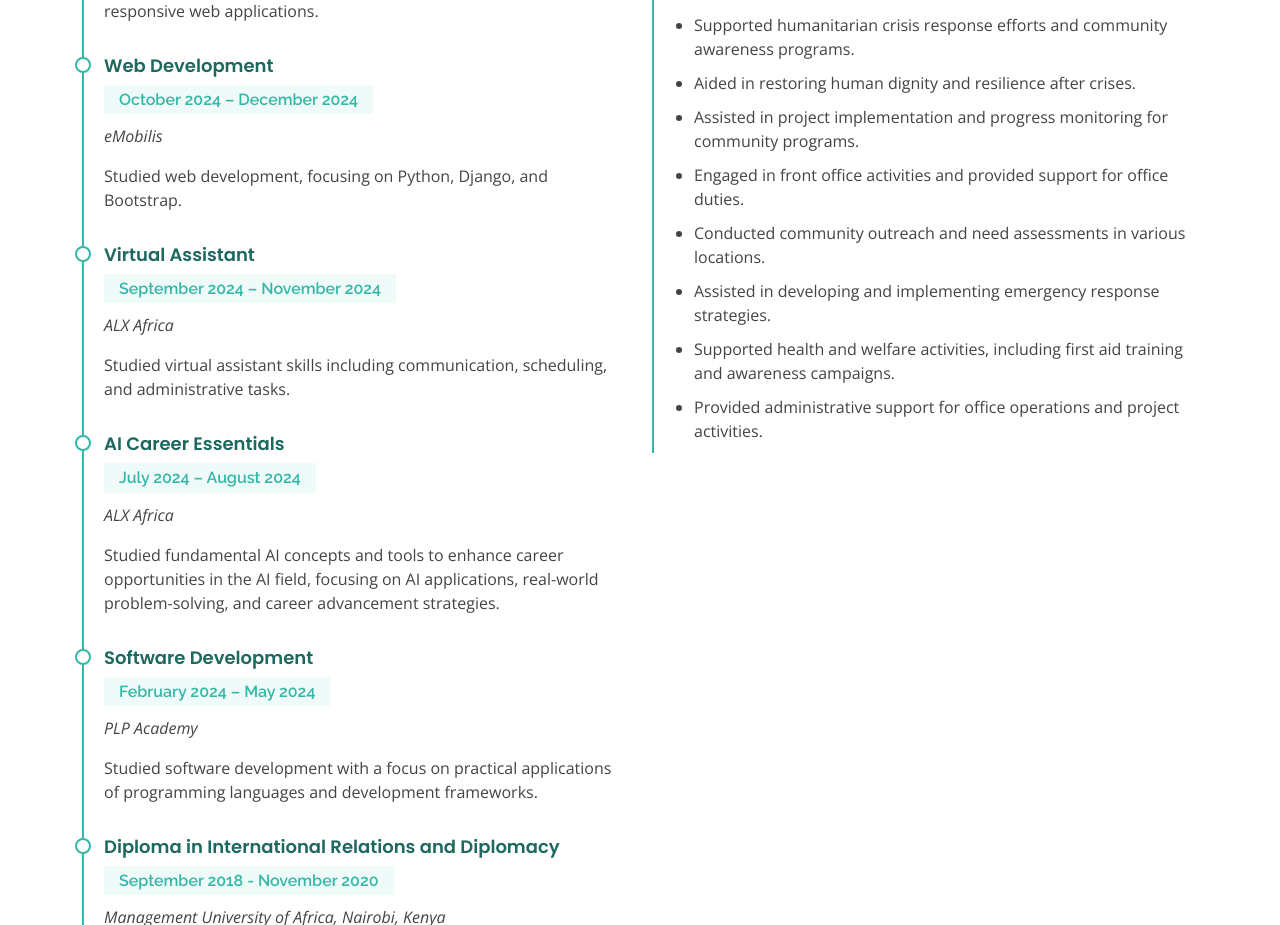
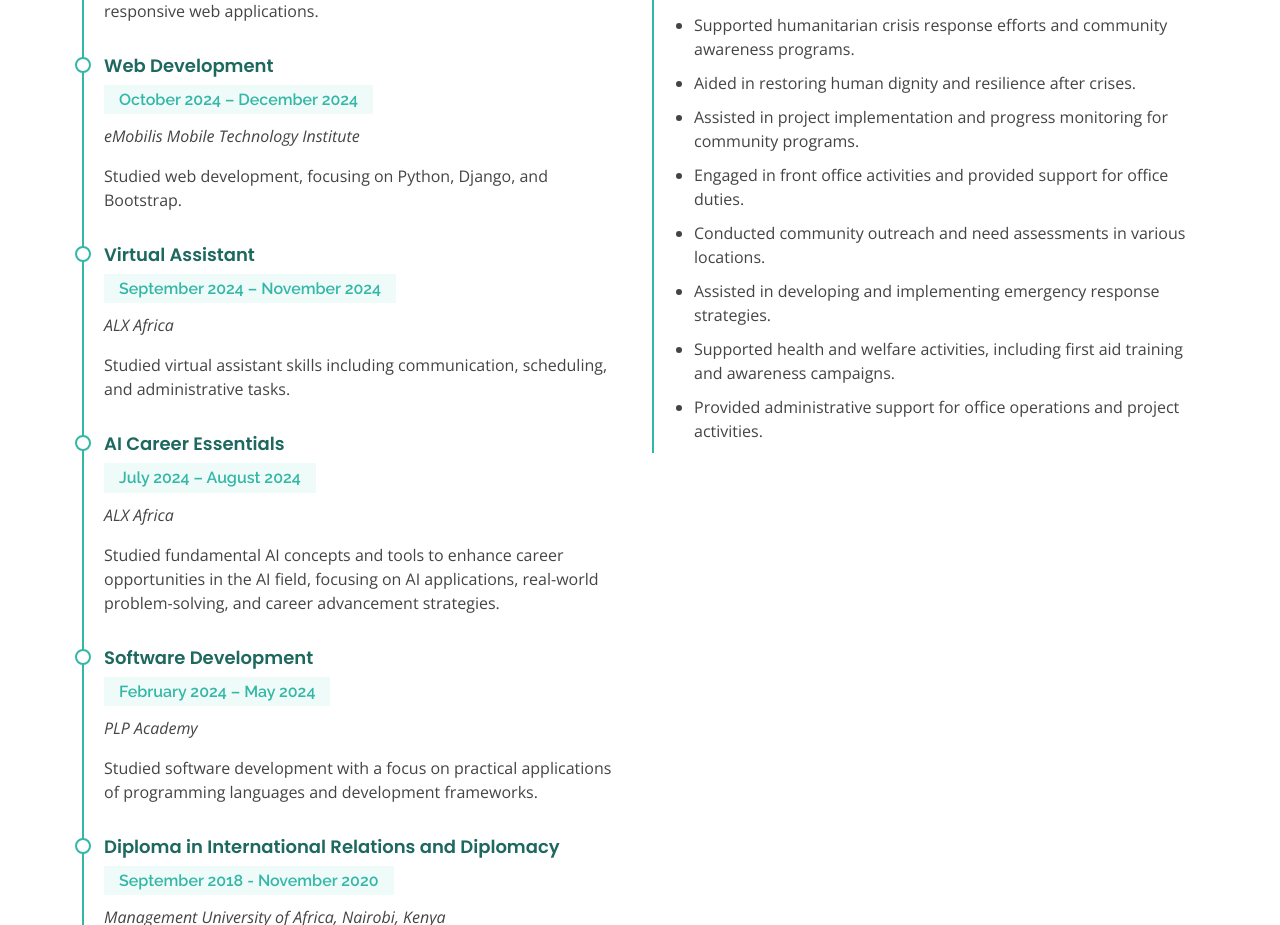
Before and after one commit to ClemenceKyende/my-portfolio-website, a plain HTML site: page resume.html in a window 1280 px wide. Shown: the part 827-1752 px from the top of the page. Drawn offline with nearby package versions, Linux system fonts and the light colour scheme.

Commit message:
Initial Commit

```diff
--- a/resume.html
+++ b/resume.html
@@ -116,7 +116,7 @@
             <div class="resume-item">
                 <h4>Web Development</h4>
                 <h5>October 2024 – December 2024</h5>
-                <p><em>eMobilis</em></p>
+                <p><em>eMobilis Mobile Technology Institute</em></p>
                 <p>Studied web development, focusing on Python, Django, and Bootstrap.</p>
               </div>
 
```
